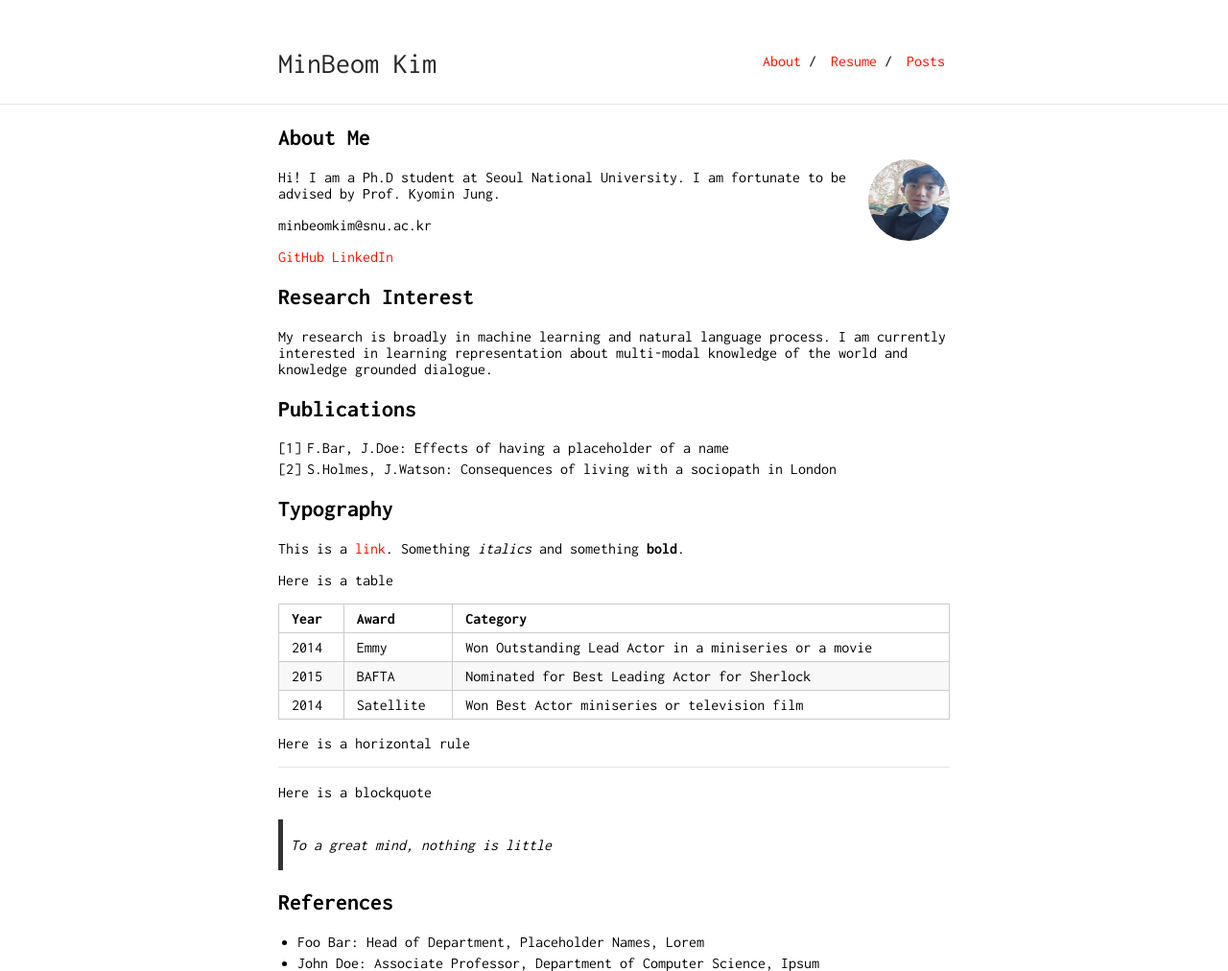
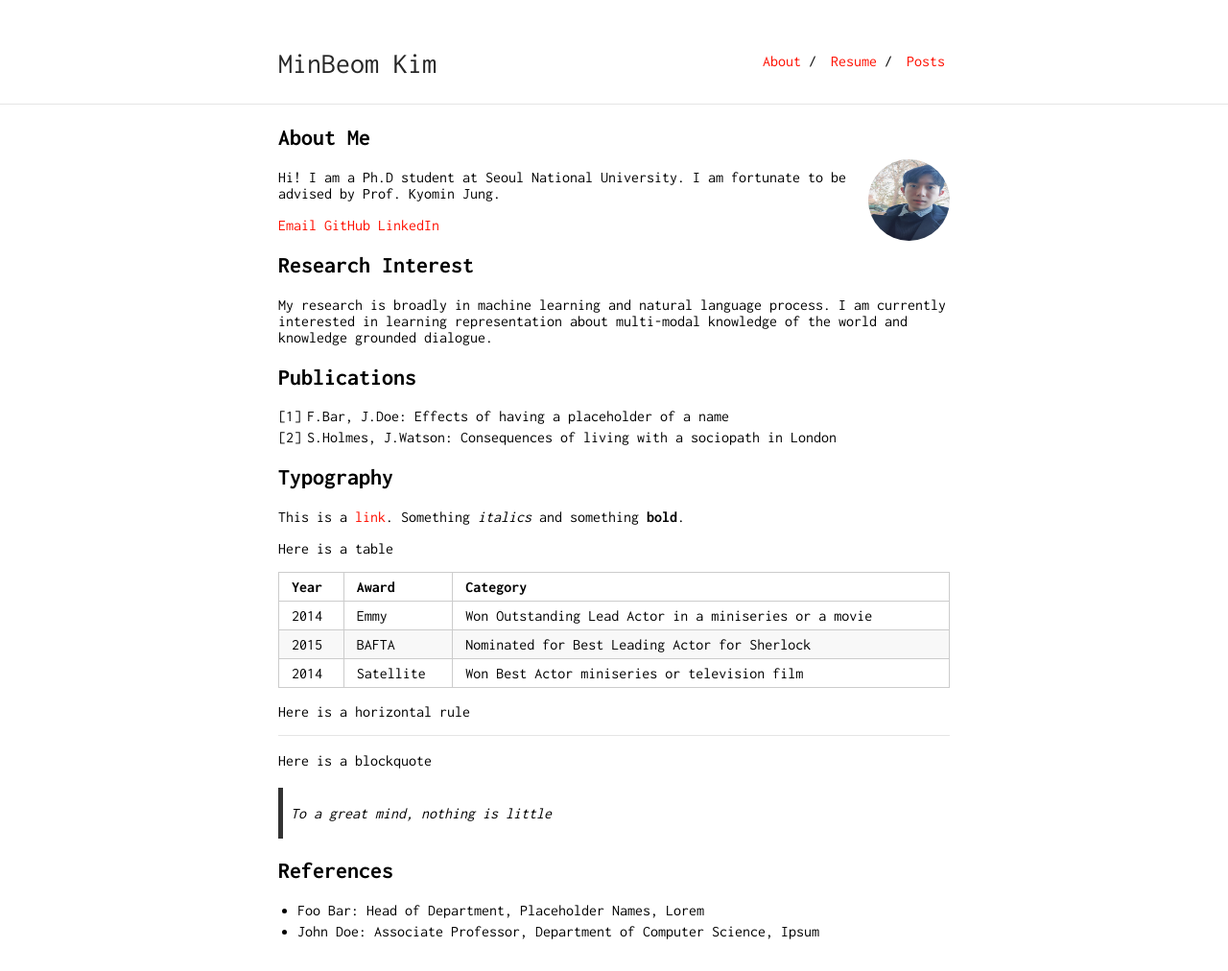
Before and after one commit to minbeomkim/minbeomkim.github.io, a Jekyll site: the page built from index.md, in a window 1280 px wide. Shown: the whole page at 96% size. Built offline with Jekyll 4.4.1, drawn with Linux system fonts in a browser that asks for light colours; our own code applies the rules of GitHub Pages for plain Markdown files; after the commit the page ends 979 px from its top, so only the background shows below that.

Commit message:
Update index.md

```diff
--- a/index.md
+++ b/index.md
@@ -8,9 +8,7 @@ layout: default
 
 Hi! I am a Ph.D student at Seoul National University. I am fortunate to be advised by Prof. Kyomin Jung.
 
-minbeomkim@snu.ac.kr
-
-[GitHub](https://github.com/bk2dcradle/researcher) [LinkedIn](https://www.linkedin.com/in/mbkimm/)
+[Email](https://mail.google.com/mail/u/0/?fs=1&tf=cm&source=mailto&to=minbeomkim@snu.ac.kr) [GitHub](https://github.com/minbeomkim) [LinkedIn](https://www.linkedin.com/in/mbkimm/)
 
 ## Research Interest
 
```
